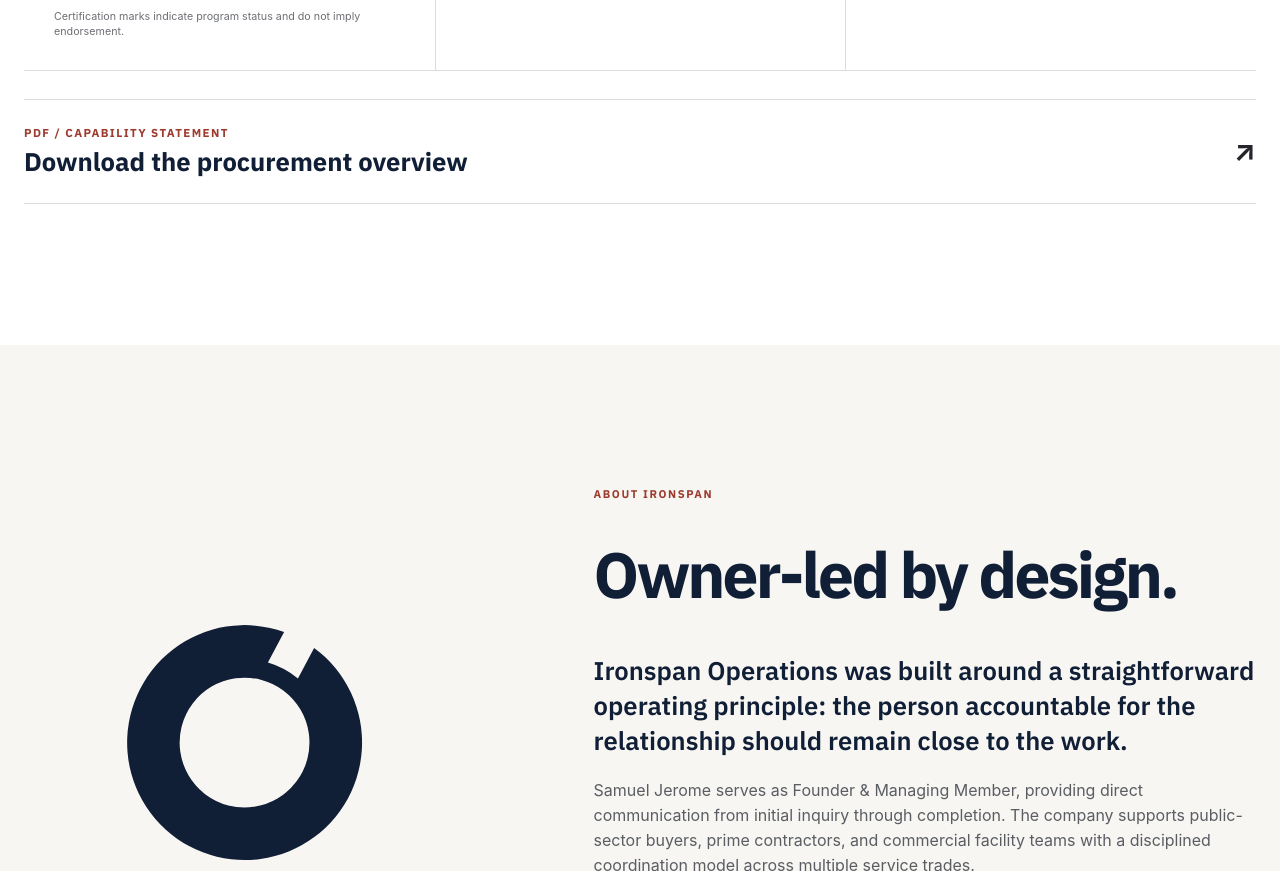
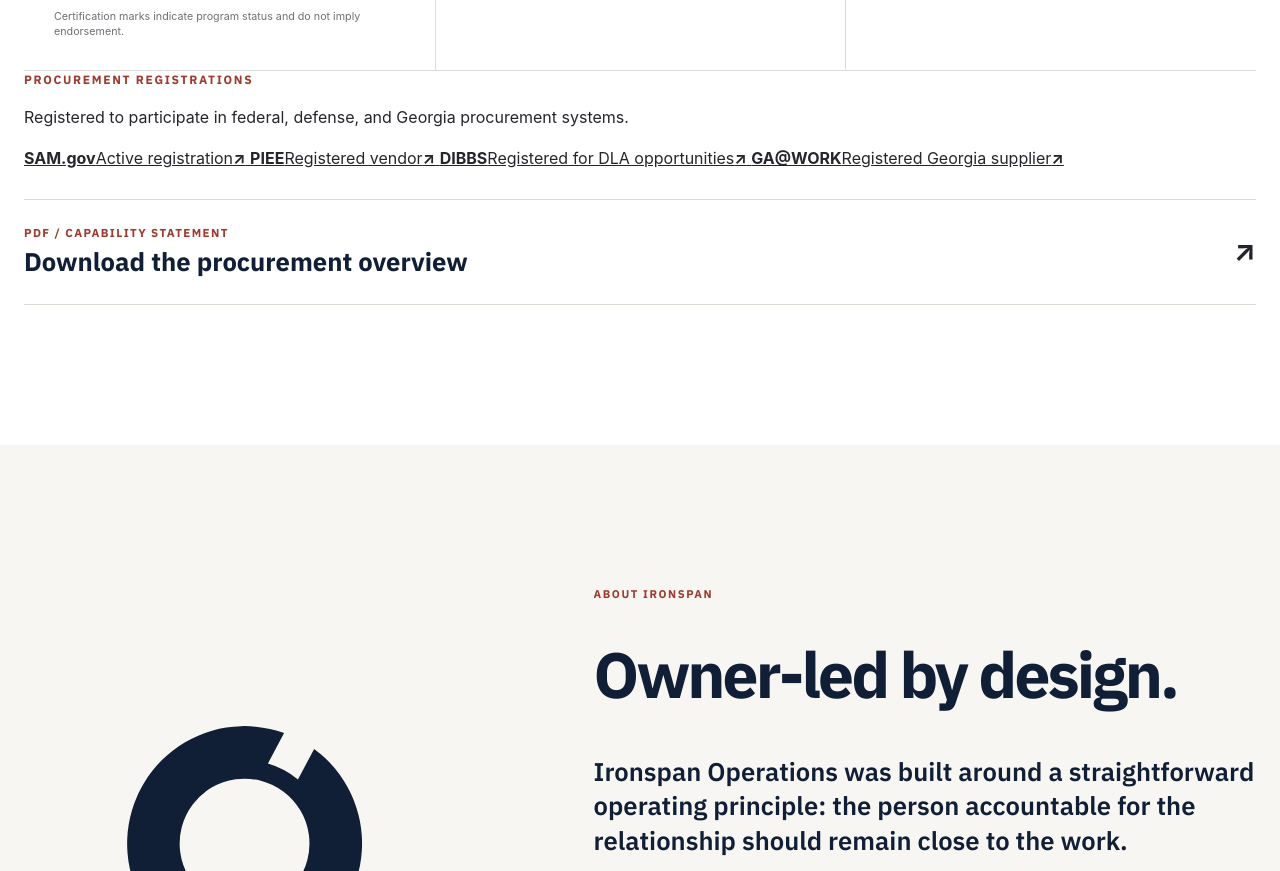
Before and after one commit to ironspanops/ironspan-operations, a website: page public/index.html in a window 1280 px wide. Shown: the part 4035-4906 px from the top of the page. Drawn offline with Linux system fonts and the light colour scheme.

Commit message:
Add procurement system registrations

```diff
--- a/public/index.html
+++ b/public/index.html
@@ -163,6 +163,26 @@
           </dl>
         </div>
       </div>
+      <div class="procurement-registrations" aria-labelledby="procurement-registrations-title">
+        <div class="procurement-registrations-heading">
+          <p class="panel-label" id="procurement-registrations-title">Procurement registrations</p>
+          <p>Registered to participate in federal, defense, and Georgia procurement systems.</p>
+        </div>
+        <div class="procurement-registration-list">
+          <a href="https://sam.gov/content/home" target="_blank" rel="noopener">
+            <strong>SAM.gov</strong><span>Active registration</span><b aria-hidden="true">↗</b>
+          </a>
+          <a href="https://piee.eb.mil/" target="_blank" rel="noopener">
+            <strong>PIEE</strong><span>Registered vendor</span><b aria-hidden="true">↗</b>
+          </a>
+          <a href="https://www.dibbs.bsm.dla.mil/" target="_blank" rel="noopener">
+            <strong>DIBBS</strong><span>Registered for DLA opportunities</span><b aria-hidden="true">↗</b>
+          </a>
+          <a href="https://www.doas.ga.gov/gawork/accessing-gawork-procurement-systems" target="_blank" rel="noopener">
+            <strong>GA@WORK</strong><span>Registered Georgia supplier</span><b aria-hidden="true">↗</b>
+          </a>
+        </div>
+      </div>
       <a class="document-link" href="/downloads/Ironspan_Operations_Capability_Statement.pdf" target="_blank" rel="noopener">
         <span><small>PDF / capability statement</small>Download the procurement overview</span><b aria-hidden="true">↗</b>
       </a>
```
